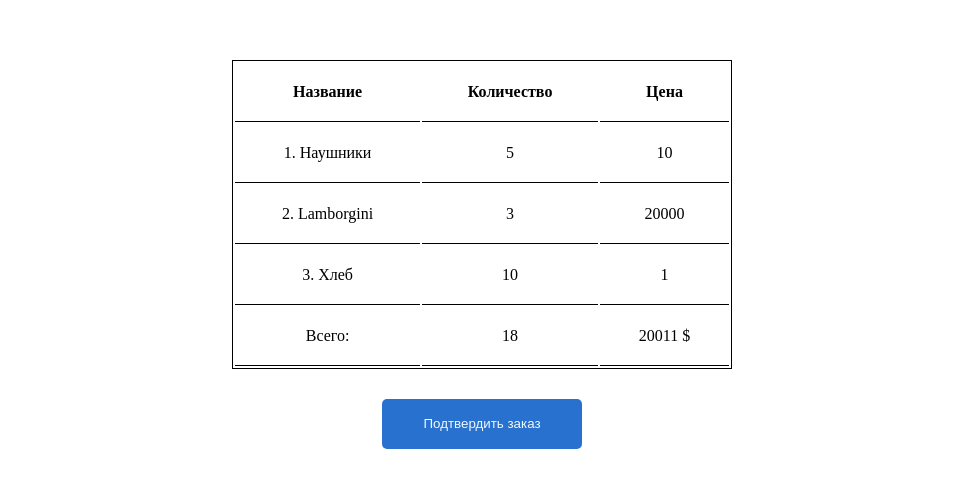
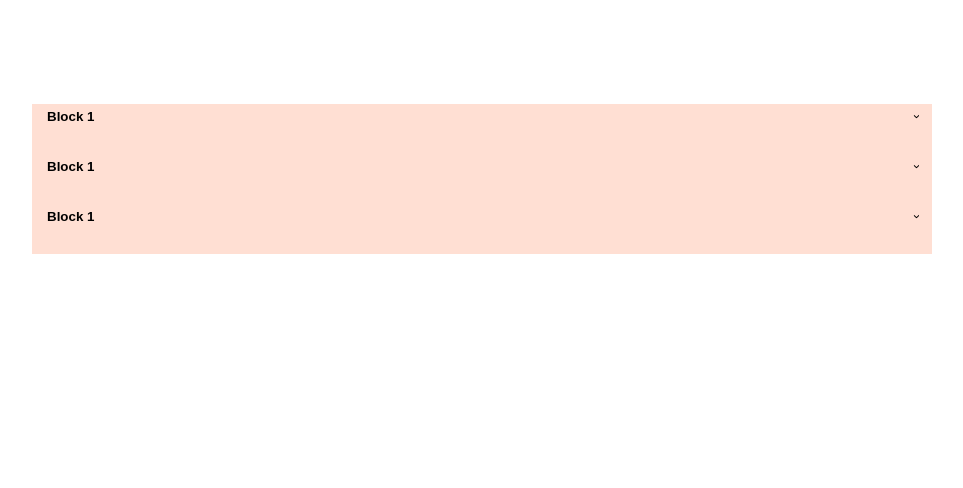
Before and after one commit to Vasilsa1109/ITStepProjectWeb, a plain HTML site: page index.html in a window 1280 px wide. Shown: the part 146-634 px from the top of the page, without its empty margins (158-1121 px from the left). Drawn offline with Linux system fonts and the light colour scheme.

Commit message:
Add files via upload

```diff
--- a/index.html
+++ b/index.html
@@ -2,11 +2,39 @@
 <html lang="en">
 <head>
     <meta charset="UTF-8">
+    <meta http-equiv="X-UA-Compatible" content="IE=edge">
     <meta name="viewport" content="width=device-width, initial-scale=1.0">
-    <title>Dialog window</title>
+    <title>Document</title>
     <link rel="stylesheet" href="style.css">
 </head>
 <body>
-    <script src="script.js"></script>
+    <div class="container">
+        <div class="accordion-item">
+            <button class="b1">
+                <b class="q">Block 1 </b>
+            </button>
+                <div class="b opened">
+                   <p>Lorem, ipsum dolor sit amet consectetur adipisicing elit. Dolor eveniet hic repellendus sint sequi repellat inventore libero laborum officia placeat eos, quasi blanditiis temporibus quaerat laudantium adipisci est reiciendis obcaecati!</p>
+                   <a href="https://google.com" onclick="preventLink(e)">Google</a>
+                </div>
+        </div>
+        <div class="accordion-item">
+            <button class="b1">
+                <b>Block 1</b>
+            </button>
+                <div class="b">
+                   <p>Lorem, ipsum dolor sit amet consectetur adipisicing elit. Dolor eveniet hic repellendus sint sequi repellat inventore libero laborum officia placeat eos, quasi blanditiis temporibus quaerat laudantium adipisci est reiciendis obcaecati!</p>
+                </div>
+        </div>
+        <div class="accordion-item">
+            <button class="b1">
+                <b>Block 1</b>
+            </button>
+                <div class="b">
+                   <p>Lorem, ipsum dolor sit amet consectetur adipisicing elit. Dolor eveniet hic repellendus sint sequi repellat inventore libero laborum officia placeat eos, quasi blanditiis temporibus quaerat laudantium adipisci est reiciendis obcaecati!</p>
+                </div>
+        </div>
+    </div>
 </body>
+<script src="script.js"></script>
 </html>
--- a/script.js
+++ b/script.js
@@ -1,100 +1,31 @@
+let buttons= [...document.querySelectorAll(".accordion-item button")];
 
-let products = [
-    { name: "1. Наушники", quantity: 5, price: 10},
-    { name: "2. Lamborgini", quantity: 3, price: 20000 },
-    { name: "3. Хлеб", quantity: 10, price: 1 },
-  ];
-
-  let table = document.createElement("table");
-
-  let headerRow = document.createElement("tr");
-
-  let headers = ["Название", "Количество", "Цена"];
-
-  headers.forEach(headerText => {
-    let header = document.createElement("th");
-    header.textContent = headerText;
-    headerRow.appendChild(header);
+buttons.forEach(function(button)
+{
+    button.addEventListener("click", function(event)
+    {
+        event.stopPropagation(); //всплытие событий
+            buttons.forEach(function(button){
+                button.nextElementSibling.classList.remove("opened");
+                button.nextElementSibling.style.height = null;
             });
-  table.appendChild(headerRow);
-
-  let totalQuantity = 0;
-  let totalPrice = 0;
-
-products.forEach(product => {
-  let row = document.createElement("tr");
-  row.style.borderBottom = "solid 1px black";
-  for (let key in product) {
-    let cell = document.createElement("td");
-    cell.textContent = product[key];
-    if (key === "quantity") {
-      totalQuantity += product[key];
-    } else if (key === "price") {
-      totalPrice += product[key];
+        let el = event.target;
+        let height = el.nextElementSibling.scrollHeight;
+        if(el.nextElementSibling.style.height)
+        {
+            el.nextElementSibling.style.height = null;
         }
-    row.appendChild(cell);
+        else{
+            el.nextElementSibling.style.height = `${height}px`;
         }
-
-  table.appendChild(row);
     });
-
-let totalPriceRow = document.createElement("tr");
-let total= document.createElement("td");
-total.textContent = `Всего:`;
-totalPriceRow.appendChild(total);
-
- let totalQuantityCell = document.createElement("td");
-totalQuantityCell.textContent = `${totalQuantity}`;
-totalPriceRow.appendChild(totalQuantityCell);
-
-let totalPriceCell = document.createElement("td");
-totalPriceCell.textContent = `${totalPrice} $`;
-totalPriceRow.appendChild(totalPriceCell);
-
-table.appendChild(totalPriceRow);
-
-document.body.appendChild(table);
-let button = document.createElement("button");
-button.innerText = "Подтвердить заказ";
-document.body.appendChild(button);
-
-let m = document.querySelector("table");
-let nav = document.querySelector("button");
-
-if(nav){
-    nav.addEventListener("click", (e) => {
-        let fon= document.createElement("div");
-      let w= document.createElement("div");
-      let h3 = document.createElement("h3");
-      fon.className = "fon";
-      w.className = "container";
-      h3.innerText = "Вы действительно хотите одобрить заказ?";
-      let b1= document.createElement("button");
-      let b2= document.createElement("button");
-      b1.className = "b1";
-      b2.className = "b2";
-      b1.innerText = "Одобрить";
-      b2.innerText = "Отменить";
-      document.body.append(fon);
-      fon.append(w);
-      w.appendChild(h3);
-      w.appendChild(b1);
-      w.appendChild(b2);
-      b1.addEventListener("click", (e) => {
-        m.classList.add("pushed");
-        fon.classList.add("pushed");
+        document.body.addEventListener("click", function(event)
+        {
+            buttons.forEach(function(button){
+                button.nextElementSibling.style.height = null;
             });
-      b2.addEventListener("click", (e) => {
-        m.classList.add("no");
-        fon.classList.add("pushed");
  });
-        // if(confirm("Вы действительно хотите одобрить заказ?")){
-        //     m.classList.add("pushed");
-        //     nav.classList.add("opened");
-        // }
-        // else{
-        //     m.classList.add("no");
-        //     nav.classList.add("no");
-        // }
 });
+function preventLink(event){
+    event.preventDefault();
 }
--- a/style.css
+++ b/style.css
@@ -1,77 +1,49 @@
 html, body{
     width: 100%;
     height: 100%;
-    display : flex;
-    justify-content : center;
-    align-items : center;
-    flex-direction : column;
-    gap : 30px;
-}
-.fon{
-    width: 100%;
-    height: 100%;
-    display : flex;
-    justify-content : center;
-    align-items : center;
-    flex-direction : column;
-    position: fixed;
-}
-.fon.pushed{
-    opacity: 0%;
+    display: flex;
+    justify-content: center;
+    align-items: center;
+    box-sizing: border-box;
 }
 .container{
-    padding: 10px;
-    display : flex;
-    justify-content : center;
-    align-items : center;
-    flex-direction : column;
-    gap: 50px;
-    background-color: rgb(215, 219, 255);
+    height: 300px;
+    width: 900px;
 }
-table{
-    border: solid 1px black;
-    width: 500px;
+.accordion-item button{
+    width: 100%;
+    border-radius: 0%;
+    padding: 5px 15px;
+    border: none;
+    background-color: rgb(255, 223, 211);
+    display: flex;
+    justify-content: space-between;
 }
-button{
-    background-color: #2971cf;
-    color: aliceblue;
-    border: none;
-    border-radius: 5px;
+.accordion-item>div{
+    padding: 0px 15px;
+    height: 0;
+    overflow: hidden;
+    transform: height 1s linear;
 }
-th{
-    padding: 20px;
-    border-bottom: solid 1px black;
+.opened::after{
+    height: auto;
 }
-td{
-    padding: 20px;
-    text-align: center;
-    border-bottom: solid 1px black;
+.b1{
+    height: 50px;
+    width: 900px;
+    text-align: left;
 }
-table{
-    border: black solid 1px;
-    width: 500px;
-}
-table.pushed{
-    background-color: rgb(0, 255, 115);
-}
-table.no{
-    background-color: rgb(255, 114, 114);
+.b{
+    display: flex;
+    flex-direction: column;
+    gap: 20px;
+    width: 900px;
 }
 
-.b1{
-    background-color: #127ed6;
-    color: aliceblue;
-    width: 100px;
-    height: 50px;
+button::after{
+    content: '\2039';
+    transform: rotate(-90deg);
 }
-.b2{
-    background-color: #c99898;
-    color: aliceblue;
-    width: 100px;
-    height: 50px;
+.b:hover{
+    background-color: lightblue;
 }
-
-button{
-    width: 200px;
-    height: 50px;
-}
```
Lines whose indentation alone changed are shown as unchanged.
